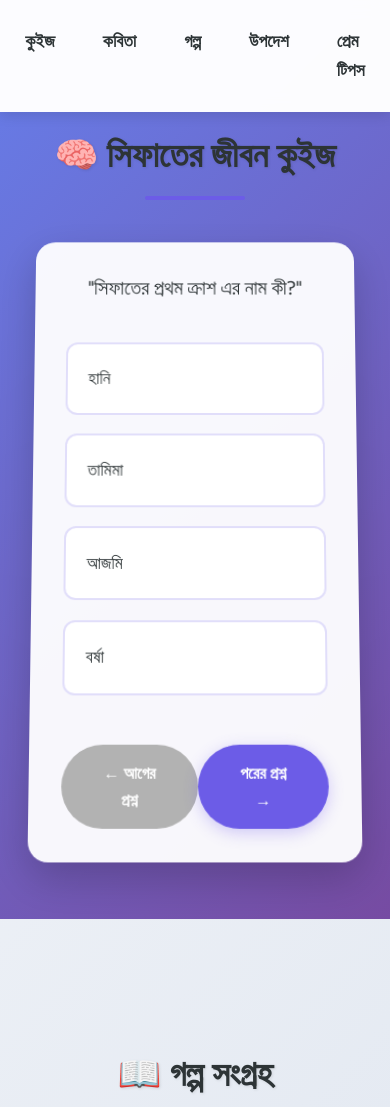
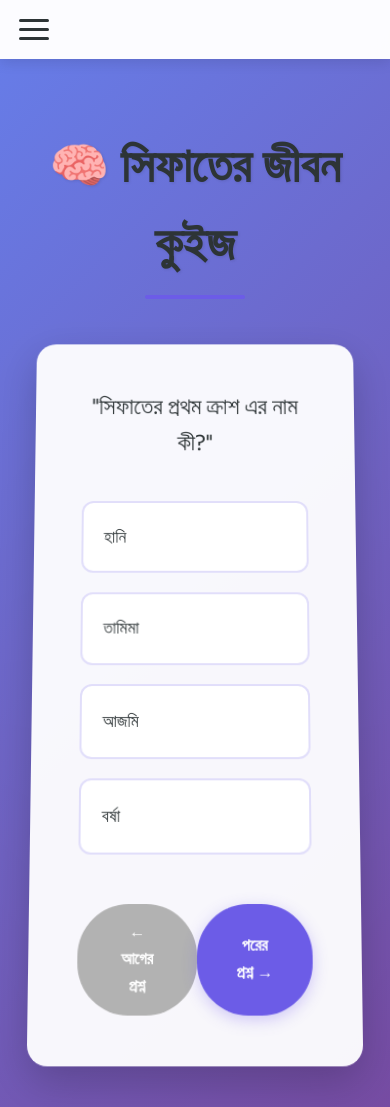
Before and after one commit to sifat42000/sifat-quiz, a plain HTML site: page index.html in a window 390 px wide. Shown: the top 1107 px of the page. Drawn offline with Linux system fonts and the light colour scheme.

Commit message:
all finished

```diff
--- a/index.html
+++ b/index.html
@@ -36,6 +36,9 @@
             box-shadow: 0 4px 12px rgba(0,0,0,0.1);
             z-index: 1000;
             backdrop-filter: blur(8px);
+            display: flex;
+            justify-content: center;
+            align-items: center;
         }
 
         .nav-links {
@@ -60,6 +63,88 @@
             transform: translateY(-3px);
         }
 
+        /* হ্যামবার্গার মেনু */
+        .menu-toggle {
+            display: none;
+            flex-direction: column;
+            justify-content: space-between;
+            width: 30px;
+            height: 21px;
+            cursor: pointer;
+            z-index: 1100;
+        }
+
+        .menu-toggle span {
+            display: block;
+            height: 3px;
+            width: 100%;
+            background: var(--dark);
+            border-radius: 3px;
+            transition: all 0.3s ease;
+        }
+
+        .menu-toggle.active span:nth-child(1) {
+            transform: translateY(9px) rotate(45deg);
+        }
+
+        .menu-toggle.active span:nth-child(2) {
+            opacity: 0;
+        }
+
+        .menu-toggle.active span:nth-child(3) {
+            transform: translateY(-9px) rotate(-45deg);
+        }
+
+        /* মোবাইল মেনু */
+        @media (max-width: 768px) {
+            .menu-toggle {
+                display: flex;
+            }
+            .navbar {
+        justify-content: space-between; /* মোবাইলে দুই পাশে সাজানো */
+    }
+
+            .nav-links {
+                position: fixed;
+                top: 0;
+                right: -100%;
+                width: 70%;
+                height: 100vh;
+                background: rgba(255, 255, 255, 0.98);
+                flex-direction: column;
+                align-items: center;
+                justify-content: center;
+                gap: 2rem;
+                transition: all 0.5s ease;
+                box-shadow: -5px 0 15px rgba(0,0,0,0.1);
+            }
+
+            .nav-links.active {
+                right: 0;
+            }
+
+            .section-title {
+                font-size: 2.2rem;
+            }
+
+            .slider-container {
+                height: 450px;
+            }
+
+            .slider-item {
+                padding: 1.5rem;
+            }
+
+            .quiz-container {
+                padding: 2rem;
+            }
+
+            .quiz-question {
+                font-size: 1.3rem;
+            }
+        }
+
+        /* বাকি সব স্টাইল আগের মতোই থাকবে */
         /* সেকশন কমন স্টাইল */
         .section {
             padding: 8rem 2rem 4rem;
@@ -416,34 +501,6 @@
             80% { transform: scale(1.1); }
             100% { transform: scale(1); opacity: 1; }
         }
-
-        /* রেস্পন্সিভ ডিজাইন */
-        @media (max-width: 768px) {
-            .section-title {
-                font-size: 2.2rem;
-            }
-
-            .nav-links {
-                gap: 1rem;
-                font-size: 0.9rem;
-            }
-
-            .slider-container {
-                height: 450px;
-            }
-
-            .slider-item {
-                padding: 1.5rem;
-            }
-
-            .quiz-container {
-                padding: 2rem;
-            }
-
-            .quiz-question {
-                font-size: 1.3rem;
-            }
-        }
     </style>
 </head>
 <body>
@@ -454,6 +511,11 @@
             <a href="#stories">গল্প</a>
             <a href="#advice">উপদেশ</a>
             <a href="#love-tips">প্রেম টিপস</a>
+        </div>
+        <div class="menu-toggle">
+            <span></span>
+            <span></span>
+            <span></span>
         </div>
     </nav>
 
@@ -1572,6 +1634,23 @@
             });
         });
 
+        // মোবাইল মেনু টগল
+        const menuToggle = document.querySelector('.menu-toggle');
+        const navLinks = document.querySelector('.nav-links');
+
+        menuToggle.addEventListener('click', () => {
+            menuToggle.classList.toggle('active');
+            navLinks.classList.toggle('active');
+        });
+
+        // মেনু আইটেমে ক্লিক করলে মেনু বন্ধ হবে
+        document.querySelectorAll('.nav-links a').forEach(link => {
+            link.addEventListener('click', () => {
+                menuToggle.classList.remove('active');
+                navLinks.classList.remove('active');
+            });
+        });
+
         // স্ক্রল অ্যানিমেশন
         window.addEventListener('scroll', () => {
             document.querySelectorAll('.section').forEach(section => {
```
